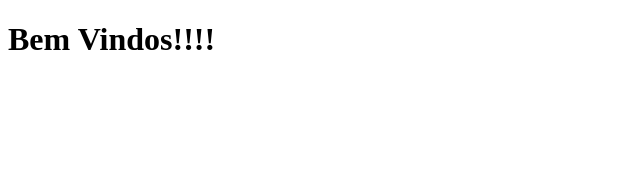
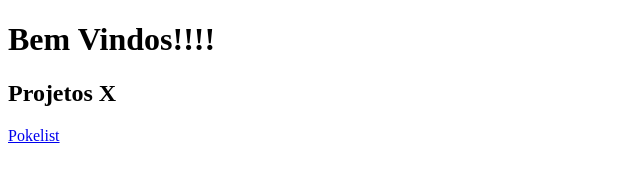
Before and after one commit to LucioCostaDev/LucioCostaDev.github.io, a plain HTML site: page index.html in a window 1280 px wide. Shown: the whole page, without its empty margins (0-640 px from the left). Drawn offline with Linux system fonts and the light colour scheme.

Commit message:
Update index.html

```diff
--- a/index.html
+++ b/index.html
@@ -7,5 +7,8 @@
 </head>
 <body>
     <h1>Bem Vindos!!!!</h1>
+
+    <h2>Projetos X</h2>
+    <a href="./ProjetoPokelista/index.html">Pokelist</a>
 </body>
 </html>
```
